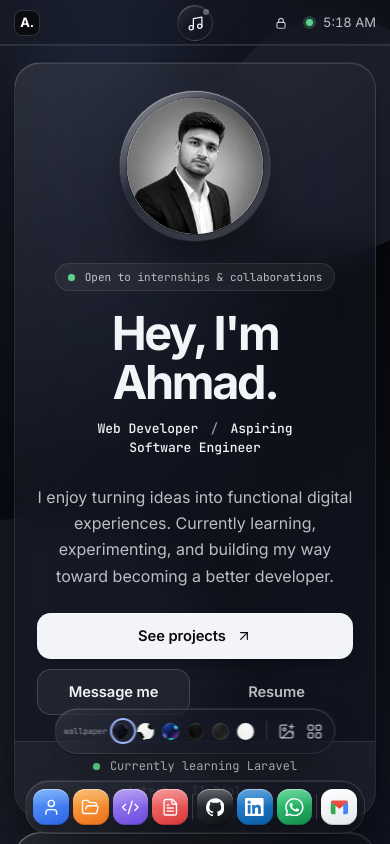
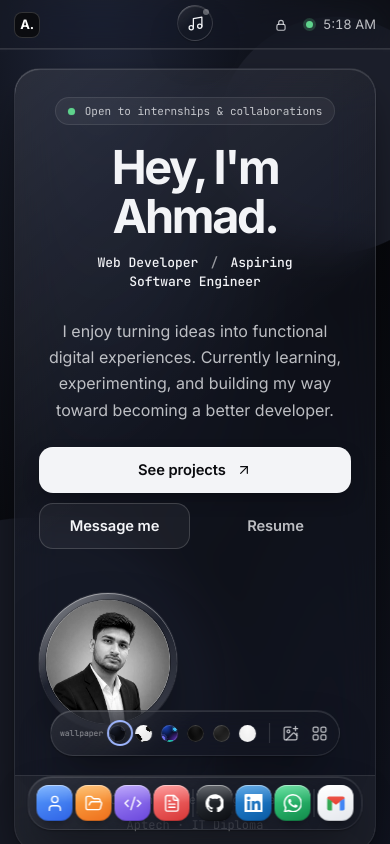
Before and after one commit to ahmad13685/portfolio, a plain HTML site: page index.html in a window 390 px wide. Both pictures are taken after a click on the button "Click, press Enter or swipe up". Shown: the top 844 px of the page. Drawn offline with Linux system fonts and the light colour scheme.

Commit message:
Improve portfolio content flow and responsive layout

```diff
--- a/style.css
+++ b/style.css
@@ -1238,3 +1238,100 @@ body.is-locked .wallpaper-control { opacity: 0; pointer-events: none; }
   .welcome-card, .mini-widget, .project-widget, .quote-widget,
   .app-window, .wall-sheet { animation: none !important; }
 }
+
+
+/* ==========================================================
+   AHmad / PERSONAL EDITORIAL PASS
+   Natural document flow, generous content space, no overlays.
+   ========================================================== */
+:root {
+  --bar-h: 54px;
+  --dock-h: 64px;
+}
+html, body { min-height: 100%; }
+body { overflow-x: hidden; }
+.desktop {
+  width: min(100%, 1180px);
+  max-width: 1180px;
+  min-height: 0;
+  padding: calc(var(--bar-h) + 34px) clamp(18px, 4vw, 48px) 190px;
+  gap: clamp(16px, 2vw, 22px);
+  align-content: start;
+  grid-template-columns: repeat(12, minmax(0, 1fr));
+}
+.welcome-card { grid-column: span 8; min-height: 370px; }
+.now-widget { grid-column: span 4; min-height: 370px; }
+.about-widget { grid-column: span 7; min-height: 245px; }
+.cta-widget { grid-column: span 5; min-height: 245px; }
+.desktop-foot { padding: 8px 4px 22px; }
+.welcome-card {
+  --pad-x: clamp(24px, 3vw, 38px);
+  align-items: center;
+}
+.welcome-card h1 { font-size: clamp(2.7rem, 5vw, 4.5rem); }
+.intro { max-width: 48ch; }
+.mini-widget, .project-widget, .quote-widget { padding: clamp(22px, 2.8vw, 32px); }
+.wallpaper-control {
+  left: 50%;
+  right: auto;
+  bottom: 92px;
+  translate: -50% 0;
+  z-index: 35;
+}
+.dock {
+  position: fixed;
+  left: 50%;
+  bottom: max(14px, env(safe-area-inset-bottom));
+  translate: -50% 0;
+  z-index: 38;
+}
+body.is-locked .dock { translate: -50% 150px; }
+.wall-backdrop { align-items: center; justify-content: center; }
+.wall-sheet { width: min(720px, calc(100vw - 32px)); max-height: min(82dvh, 700px); overflow-y: auto; }
+.window-layer { inset: calc(var(--bar-h) + 12px) 0 calc(var(--dock-h) + 22px); }
+.app-window { max-height: calc(100% - 12px); }
+.window-content { min-height: 0; overflow-y: auto; overflow-wrap: anywhere; }
+@media (min-width: 701px) and (max-height: 760px) {
+  .desktop { padding-top: calc(var(--bar-h) + 20px); padding-bottom: 190px; }
+  .welcome-card, .now-widget { min-height: 330px; }
+}
+@media (min-width: 701px) and (max-width: 1050px) {
+  .welcome-card, .about-widget { grid-column: 1 / -1; }
+  .now-widget, .cta-widget { grid-column: span 6; }
+}
+@media (max-width: 700px) {
+  :root { --bar-h: 50px; }
+  .desktop {
+    width: 100%;
+    min-height: 0;
+    padding: calc(var(--bar-h) + 18px) 14px 190px;
+    grid-template-columns: minmax(0, 1fr);
+    gap: 14px;
+  }
+  .welcome-card, .now-widget, .about-widget, .cta-widget { grid-column: 1 / -1; min-height: 0; }
+  .welcome-card { grid-template-columns: minmax(0, 1fr); grid-template-areas: "copy" "photo" "foot"; }
+  .character-area { justify-self: start; margin-top: 22px; }
+  .profile-photo { --size: 138px; }
+  .welcome-card h1 { font-size: clamp(2.6rem, 12vw, 3.6rem); }
+  .card-foot { margin-top: 22px; }
+  .wallpaper-control {
+    bottom: 88px;
+    width: max-content;
+    max-width: calc(100vw - 18px);
+    overflow-x: auto;
+    justify-content: center;
+  }
+  .dock { max-width: calc(100vw - 16px); gap: 5px; padding: 8px; }
+  .dock-app { --dock-icon: 42px; }
+  .dock-divider { height: 28px; }
+  .window-layer { inset: 0; }
+  .app-window { max-height: min(88dvh, calc(100dvh - 16px)); }
+  .window-content { padding: 20px; padding-bottom: calc(28px + env(safe-area-inset-bottom)); }
+  .about-content { grid-template-columns: minmax(0, 1fr); }
+  .journey { position: static; }
+}
+@media (max-width: 390px) {
+  .dock-app { --dock-icon: 36px; }
+  .dock { gap: 3px; }
+  .wallpaper-control { gap: 4px; padding-inline: 7px; }
+}
```
